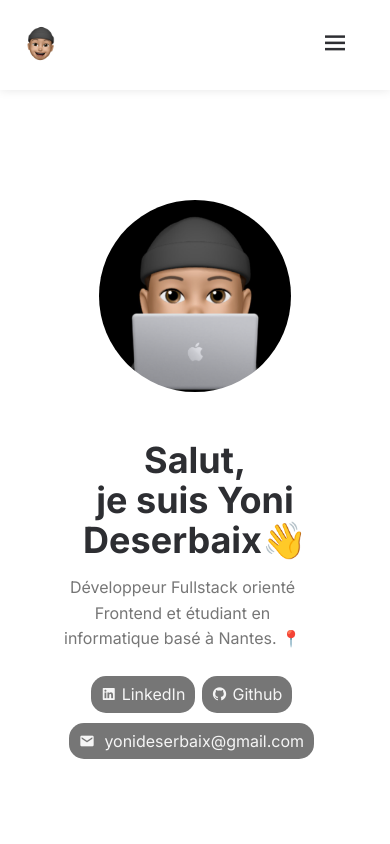
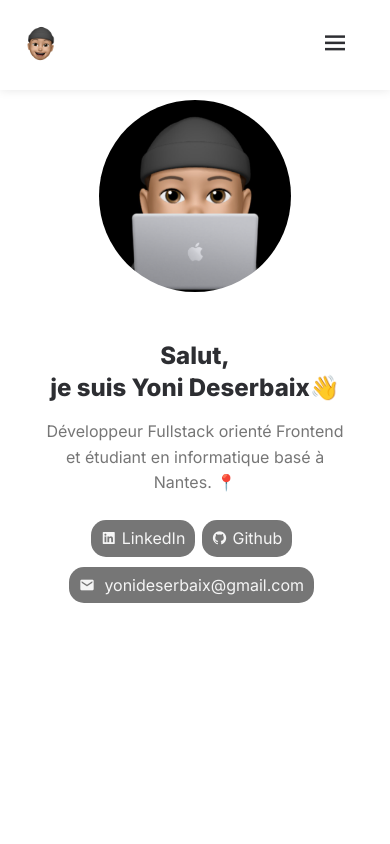
Before and after one commit to Yoni-Deserbaix/Portfolio-V2, a Next.js app: page / in a window 390 px wide. Shown: the top 844 px of the page. Built offline with nearby package versions, Linux system fonts and the light colour scheme.

Commit message:
update margin and padding

```diff
--- a/src/app/components/Hero.tsx
+++ b/src/app/components/Hero.tsx
@@ -8,18 +8,18 @@ export default function Hero() {
   return (
     <div>
       {/* Home section  */}
-      <section className="bg-[#fff] pt-[200px]" id="home">
+      <section className="bg-[#fff] pt-[200px] max-md:pt-[100px]" id="home ">
         {/* Container  */}
-        <div className="m-auto w-[70%] px-8 py-0 max-md:w-[90%]">
+        <div className="m-auto w-[70%] px-8 py-0 max-md:w-[95%]">
           {/* Content  */}
           <div
-            className="flex justify-center items-center max-sm:flex-col-reverse max-sm:gap-12
+            className="flex justify-between items-center max-sm:flex-col-reverse max-sm:gap-12
           max-sm:text-center  max-md:flex-col-reverse max-md:gap-12  max-md:text-center max-lg:flex-row  max-lg:text-start"
           >
             {/* Hero text  */}
             <div className="flex flex-col max-w-[50rem]">
               <h1
-                className="text-5xl font-bold leading-[1.2] mb-[15px] max-md:text-4xl"
+                className="text-5xl font-extrabold leading-[1.2] mb-[15px] max-md:text-4xl max-sm:text-2xl"
                 data-aos="fade-up"
                 data-aos-duration="300"
               >
@@ -27,7 +27,7 @@ export default function Hero() {
                 <span className="mt-[25px]">👋</span>
               </h1>
               <p
-                className="leading-[1.6] text-[#767676] mr-[25px]"
+                className="leading-[1.6] text-[#767676] mr-[25px] max-md:mr-0"
                 data-aos="fade-up"
                 data-aos-delay="300"
                 data-aos-duration="300"
@@ -85,7 +85,7 @@ export default function Hero() {
                 src={memojiHome.src}
                 width={2000}
                 height={2000}
-                className=" w-full max-w-[20rem] max-md:w-[12rem] max-lg:w-[17rem] max-2xl:w-[30rem] animate-[animimg_4s_ease-in-out_infinite] rounded-full"
+                className=" w-full max-w-[20rem] max-md:w-[12rem] max-lg:w-[17rem] lg:w-[30rem] animate-[animimg_4s_ease-in-out_infinite] rounded-full"
                 alt="hero"
                 data-aos="fade-up"
                 data-aos-duration="300"
```
